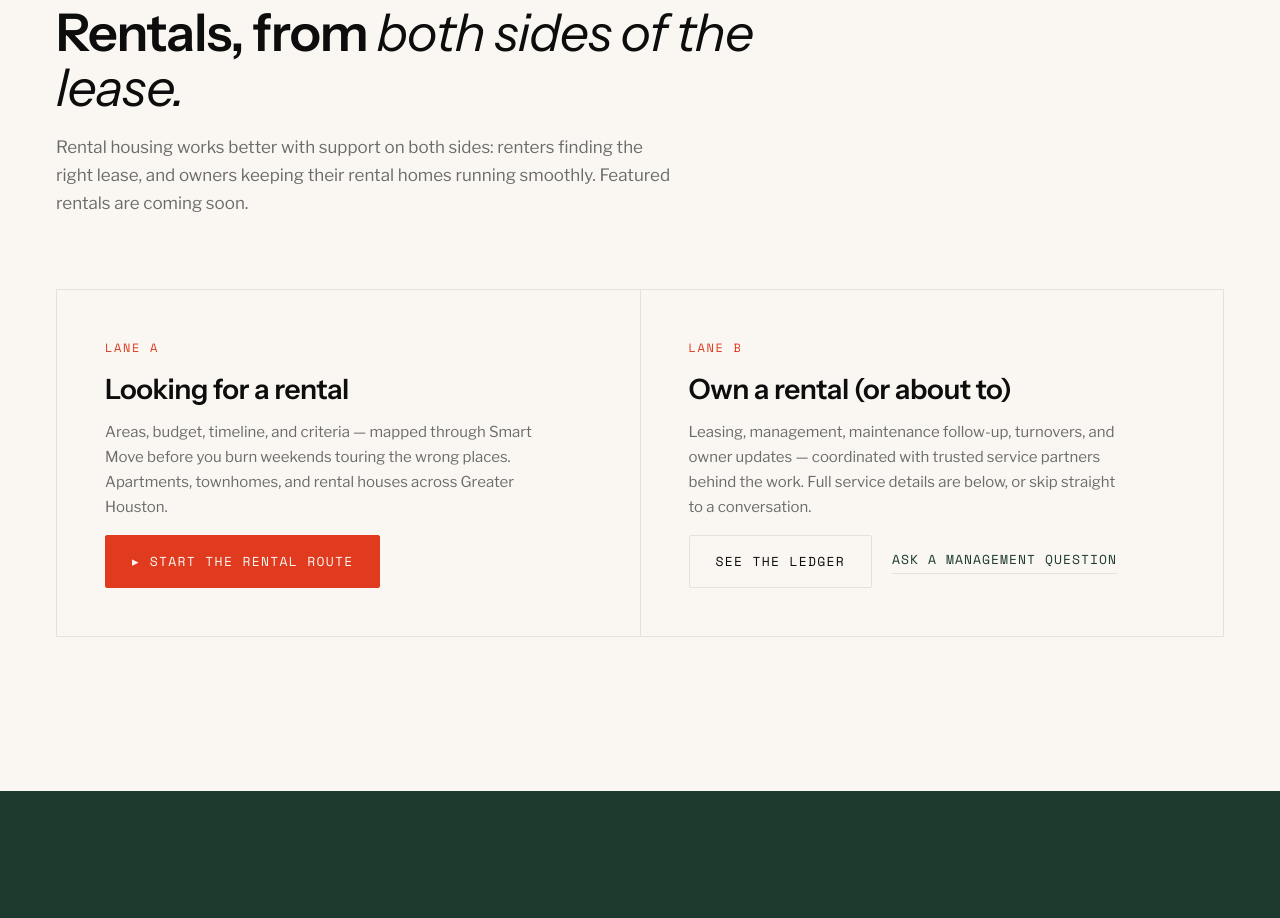
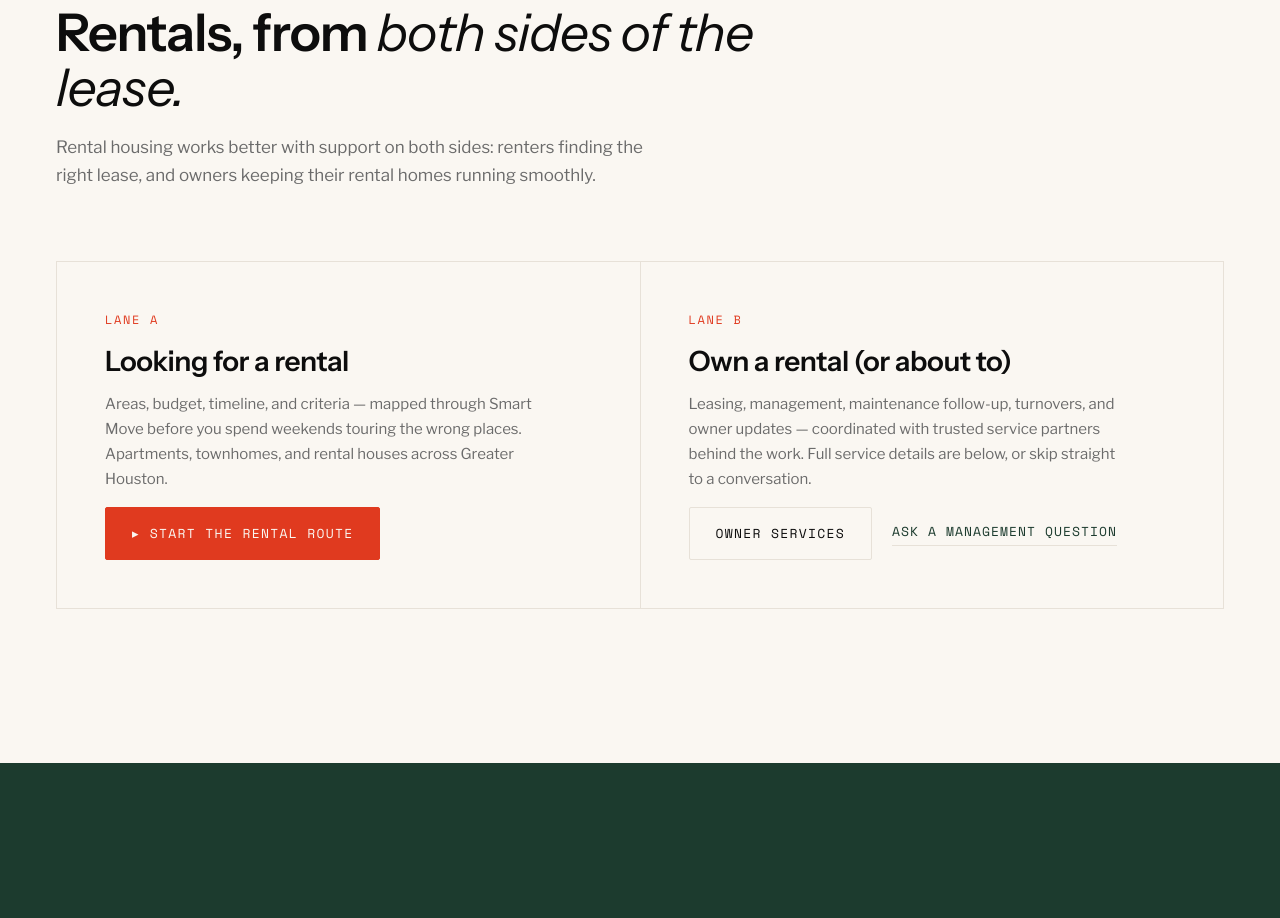
Before and after one commit to d8dles/jwillsoldit-hub, a React (Vite) app: page / in a window 1280 px wide. Shown: the part 4840-5758 px from the top of the page. Built offline with nearby package versions, Linux system fonts and the light colour scheme.

Commit message:
Rename owner ledger CTA

```diff
--- a/src/sections/RentalsSection.tsx
+++ b/src/sections/RentalsSection.tsx
@@ -3,9 +3,6 @@ import { useReveal } from '../utils/motion';
 import { smartMoveLink, mailtoLink } from '../utils/links';
 import { SUBJECTS } from '../data/contact';
 import styles from './RentalsSection.module.css';
-
-// Two lanes, one section: renters route to Smart Move,
-// rental OWNERS route to the Manage vertical. No fake listings, no IDX.
 
 export function RentalsSection() {
   const laneA = useReveal<HTMLDivElement>();
@@ -22,7 +19,7 @@ export function RentalsSection() {
               Rentals, from <em>both sides of the lease.</em>
             </>
           }
-          lede="Rental housing works better with support on both sides: renters finding the right lease, and owners keeping their rental homes running smoothly. Featured rentals are coming soon."
+          lede="Rental housing works better with support on both sides: renters finding the right lease, and owners keeping their rental homes running smoothly."
         />
 
         <div className={styles.lanes}>
@@ -31,7 +28,7 @@ export function RentalsSection() {
             <h3 className={styles.laneTitle}>Looking for a rental</h3>
             <p className={styles.laneBody}>
               Areas, budget, timeline, and criteria — mapped through Smart Move
-              before you burn weekends touring the wrong places. Apartments,
+              before you spend weekends touring the wrong places. Apartments,
               townhomes, and rental houses across Greater Houston.
             </p>
             <a href={smartMoveLink('rent')} className="btn btn--primary" rel="noopener">
@@ -50,7 +47,7 @@ export function RentalsSection() {
             </p>
             <div className={styles.laneCtas}>
               <a href="#manage" className="btn btn--ghost">
-                See the ledger
+                Owner services
               </a>
               <a href={mailtoLink(SUBJECTS.rentalManagement)} className="text-link">
                 Ask a management question
```
